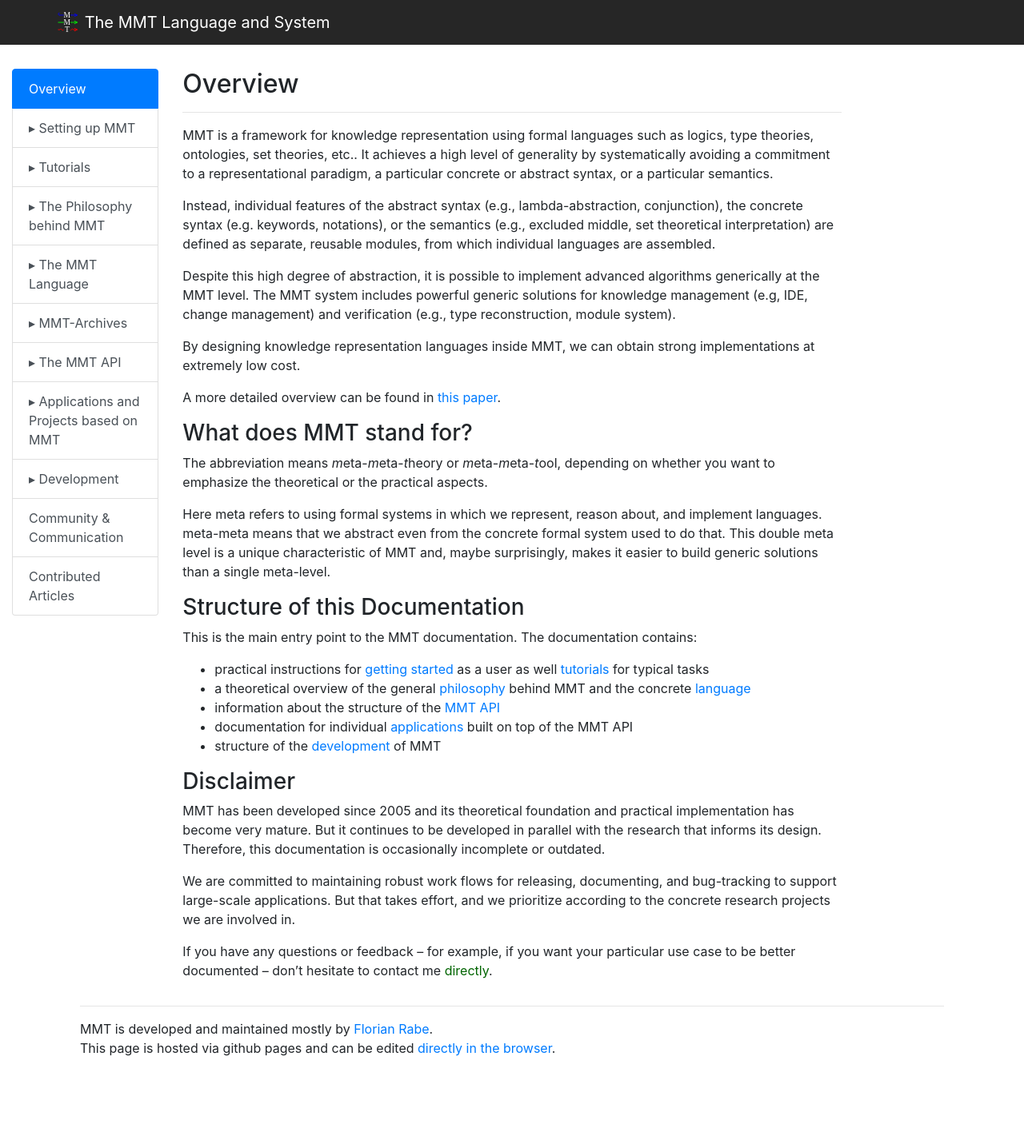
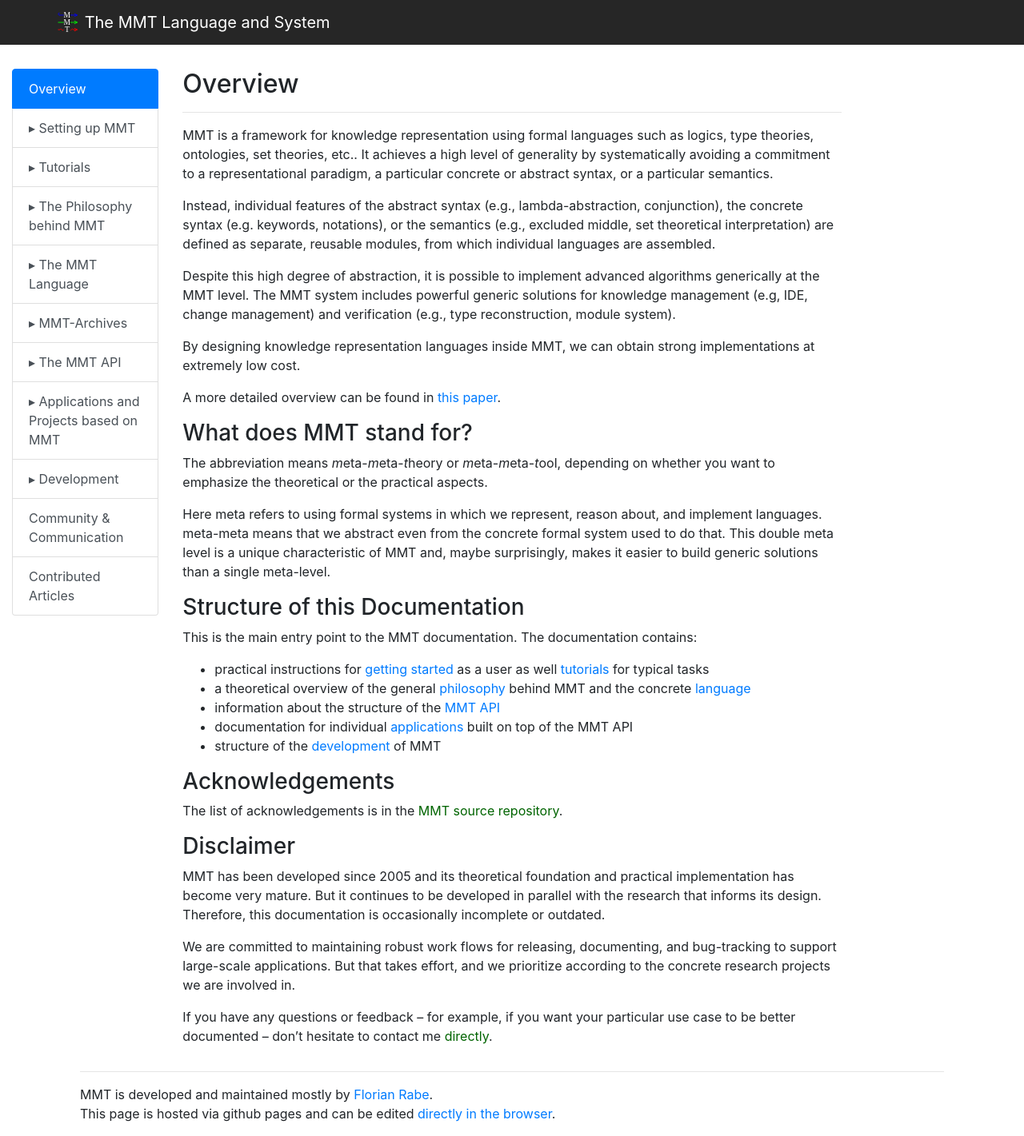
Before and after one commit to UniFormal/uniformal.github.io, a Jekyll site: the page built from doc/index.md, in a window 1280 px wide. Shown: the whole page at 80% size. Built offline with Jekyll 4.4.1, drawn with Linux system fonts in a browser that asks for light colours; before the commit the page ends 1339 px from its top, so only the background shows below that.

Commit message:
Update index.md

```diff
--- a/doc/index.md
+++ b/doc/index.md
@@ -34,6 +34,10 @@ The documentation contains:
 * documentation for individual [applications](applications/) built on top of the MMT API
 * structure of the [development](development/) of MMT
 
+### Acknowledgements
+
+The list of acknowledgements is in the [MMT source repository](https://github.com/UniFormal/MMT/).
+
 ### Disclaimer
 
 MMT has been developed since 2005 and its theoretical foundation and practical implementation has become very mature.
```
